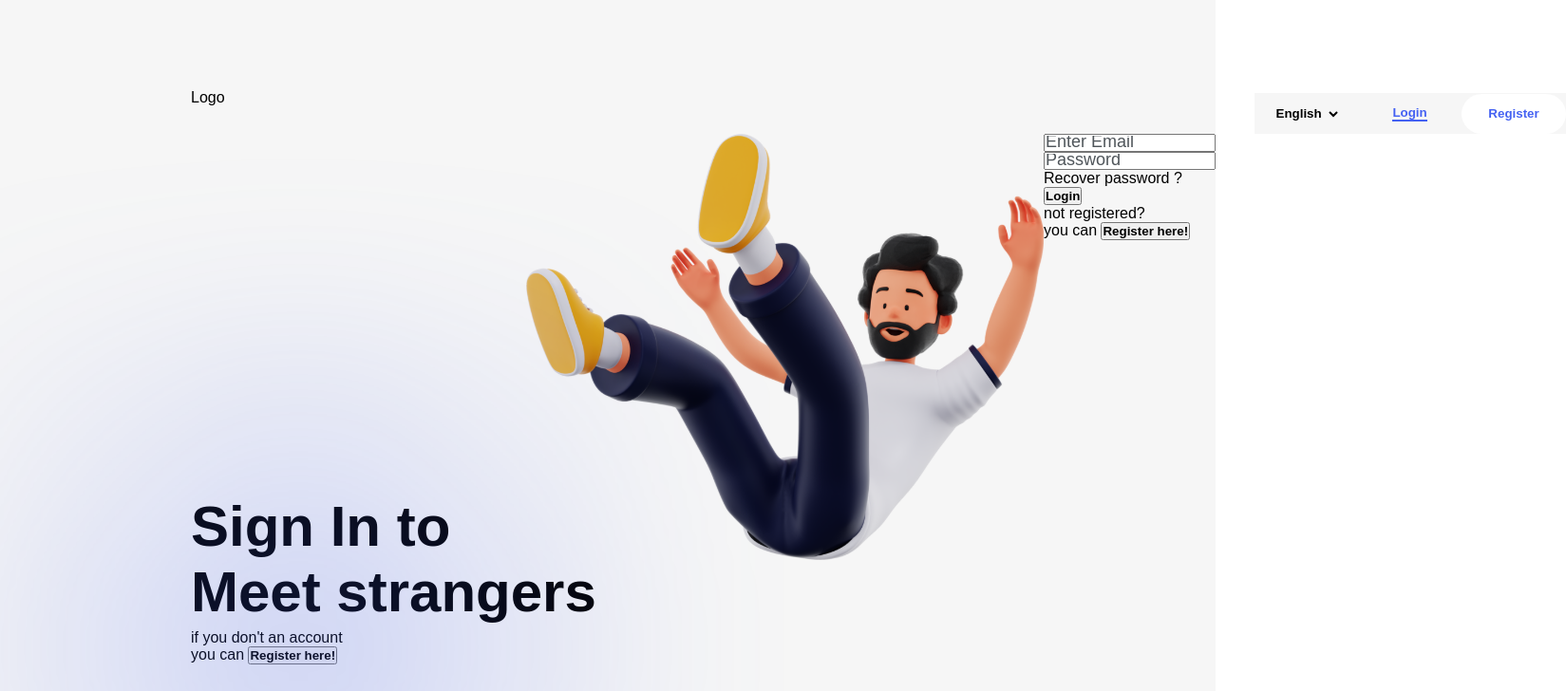
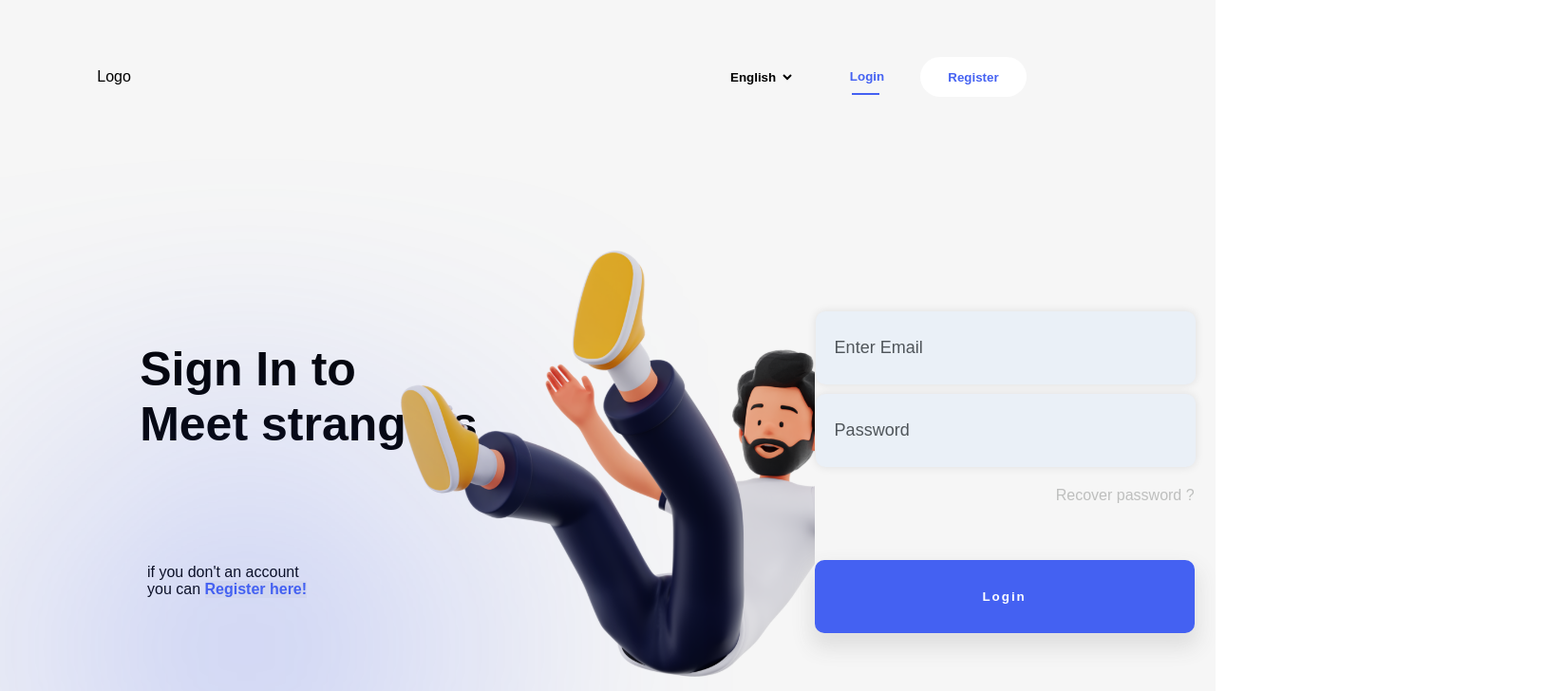
Before and after one commit to ahmadaurwahaj/avgo-client, a React (Create React App) app: page /login in a window 1280 px wide. Shown: the top 728 px of the page at 95% size, 1649 px wide, since content can reach past the window. Built offline with nearby package versions, Linux system fonts and the light colour scheme.

Commit message:
login page Updated  UI

```diff
--- a/src/Pages/Components/Page/Login/index.js
+++ b/src/Pages/Components/Page/Login/index.js
@@ -4,7 +4,15 @@ import illustration from "../../../../assets/Pic.svg";
 function Login() {
   return (
     <div className={style.main}>
-      <nav className={style["main-nav"]}>
+
+
+      <nav className={style.mainNav}>
+
+<div className={style.leftBar}>
+<div className={style.logo}>Logo</div>
+
+</div>
+<div className={style.rightBar}>
         <div className={style.lng}>
           <select className={style.Language} id="language">
             <option value="eng">English</option>
@@ -14,88 +22,94 @@ function Login() {
         </div>
 
         <div className={style.log}>
-          <button className={style.login2}>Login</button>
+          <button className={style.login2}>Login
+          </button>
         </div>
+
         <div className={style.reg}>
-          <button className={style.register}>Register</button>
+          <button className={style.register}>Register
+          </button>
+        </div>
         </div>
       </nav>
-      <div className={style.flexbox_container}>
-        <div className={`${style.flex_item} ${style["flex_item-1"]}`}>
-          <div className={style.logo}>Logo</div>
 
-          <div className={style.meet_strangers}>
-            <b className={style["sign-in-to-container"]}>
-              <p className={style["sign-in-to"]}>Sign In to</p>
-              <p className={style["meet-strangers"]}>Meet strangers</p>
+      <div className={style.bottomContent}>
+
+        <div className={style.istItem}>
+        <div className={style.meetStrangers}>
+            <b>
+              <p >Sign In to</p>
+              <p >Meet strangers</p>
+              <div className={style.bckColor}></div>
             </b>
           </div>
-          <div className={style.bck_color}></div>
 
-          <div className="reg_here">
-            <p className="sign-in-to">
-              <span className="if-you-dont">if you don't an account</span>
+
+          <div className={style.regHere}>
+            <p >
+              <span>if you don't an account</span>
             </p>
 
-            <p>
-              <span className="if-you-dont">{`you can `}</span>
-              <button className="register-here">
-                {" "}
-                <b>Register here!</b>
+            <p >
+              <span>{`you can `}</span>
+              <button className={style.register_here}> <b>Register here!</b>
               </button>
             </p>
           </div>
+
+
+
+        </div>
+        <div className={style.secItem}>
+        <img className="background-icon" alt="bg_img" src={illustration} />
+
         </div>
 
-        <div className="flex_item flex_item-2">
-          <img className="background-icon" alt="bg_img" src={illustration} />
-        </div>
 
-        <div className="flex_item flex_item-3">
-          <div className="form">
-            <div>
-              <input
-                className="enter-email"
-                type="text"
-                placeholder="Enter Email"
-                color="black"
-              />
+
+        <div className={style.thrItem}>
+          <div className={style.form}>
+
+
+        <div>
+              <input className={style.enterEmail} type="text" placeholder="Enter Email" color="black" />
+
             </div>
 
             <div>
-              <input
-                className="password"
-                type="password"
-                placeholder="Password"
-              />
+              <input className={style.password} type="password" placeholder="Password" />
             </div>
+            <div>
+            <p className={style.rec_pass}>Recover password ?</p>
           </div>
 
           <div>
-            <p className="rec_pass">Recover password ?</p>
+            <button className={style.loginBtn}><b>Login</b></button>
           </div>
 
-          <div>
-            <button className="login-btn">
-              <b>Login</b>
-            </button>
+          <div
+            className={style.notRegistered}>not registered?
+          </div>
+          <div className={style.regs_here}>
+            <p >
+              <span>{`you can `}</span>
+              <button className={style.register_Here2}> <b>Register here!!</b>
+              </button>
+            </p>
+
           </div>
 
-          <div className="not-registered">not registered?</div>
+          </div>
 
-          <div className="regs_here">
-            <p>
-              <span className="you-can">{`you can `}</span>
-              <button className="register-here">
-                {" "}
-                <b>Register here!</b>
-              </button>
-            </p>
-          </div>
         </div>
+
       </div>
+
+
+
     </div>
   );
+
 }
 
 // return <div>Login Page by me</div>;
--- a/src/Pages/Components/Page/Login/login.module.css
+++ b/src/Pages/Components/Page/Login/login.module.css
@@ -5,69 +5,98 @@
     }
     .main{
         display: flex;
-    justify-content:space-evenly;
         flex-flow:row wrap;
         width: 100%;
+        height: 100vh;
         font-family: 'Gilroy-Light', sans-serif;
         background-color: #f6f6f6;
+    }
 
-}
-    .main-nav{
+    .mainNav{
 
-        width: 328px;
-        height: 43px;
-        margin-top: 98px;
-
-        margin-right: 199px;
-        margin-left: 1321px;
+        width: 100%;
+        height: 42px;
+        margin-top: 60px;
         display: flex;
-
         justify-content: space-between;
         align-items: center;
         background-color: #f6f6f6;
     }
+    .leftBar{
+        display: flex;
+        justify-content: center;
+        align-items: center;
+        width: 20%;
+        height: 42px;
+        background-color: #f6f6f6;
+    }
+    .rightBar{
+        display: flex;
+        margin-right: 199px;
+        justify-content: flex-end;
+        align-items: center;
+       width: 70%;
+       background-color: #f6f6f6;
 
-    .flexbox_container{
+    }
+
+    .bottomContent{
         display: flex;
-        flex-flow:row wrap;
+        width: 100%;
+        background-color: #f6f6f6;
+    }
 
-        align-items: stretch;
-        width: 100%;
+    .istItem{
+        display: flex;
+        flex-direction: column;
+        justify-content: space-around;
+        margin: auto;
+        width: 33%;
+        background-color: #f6f6f6;
 
-        justify-content: space-evenly;
+    }
+    .secItem{
+    display: flex;
+    width: 34%;
+    flex-direction:column;
+    justify-content:center;
+    align-items: flex-start;
+    }
+
+    .thrItem{
+display: flex;
+margin-top: 225px;
+width: 33%;
+flex-direction: column;
 background-color: #f6f6f6;
+
+    }
+.form{
+    background-color: #f6f6f6;
+}
+    .logo{
+
+
+    }
+
+    .log{
+        width: 112px;
+        height: 42px;
+
+        display: flex;
+        justify-content: center;
+    }
+    .lng{
+        width: 112px;
+        height: 42px;
+        display: flex;
+        justify-content: center;
+    }
 
 
 
-    }
-    .flex_item{
-        width: 300px;
-       display: flex;
-       flex-direction: column;
-        margin:10px;
-       background-color: #f6f6f6;
 
 
-    }
-.flex_item-1{
-height: 1080px;
-width: 90px;
-margin-top: -47px;
-margin-left: 201px;
-display: flex;
-flex-direction: column;
-align-self: flex-start;
-flex-grow: 1;
-}
-
-.logo{
-
-  border: none;
-    width: 100px;
-    height: 100px;
-    margin-right: 145px;
-
-}
 .login2{
     background-color:#f6f6f6;
     border: none;
@@ -78,8 +107,12 @@ flex-grow: 1;
     content:" ";
     display: block;
     height: 2px;
-    width: 100%;
+    width: 80%;
     background-color: #4461F2;
+    position: relative;
+    top: 10px;
+    margin-left: 2px;
+
 }
 .login2:hover::after{
     content:" ";
@@ -104,60 +137,47 @@ flex-grow: 1;
     background-color: white;
     display: flex;
     border-radius: 12px;
-
     padding: 8px 18px;
     font-size: 16px;
   font-weight: 700;
     cursor: pointer;
     border-radius: 100px;
-
     justify-content: center;
 }
-.log{
-    width: 112px;
-    height: 42px;
 
-    display: flex;
-    justify-content: center;
-}
-.lng{
-    width: 112px;
-    height: 42px;
-    display: flex;
-    justify-content: center;
-}
 .register{
     background-color:#ffffff;
     color: #4562f2 ;
     border: none;
-
     font-weight: bold;
     font-family: 'Gilroy-Bold', sans-serif;
 }
-.meet_strangers{
-    width: 461px;
-    height: 469px;
+.meetStrangers{
+    width: 590px;
+    height: 141px;
     display: flex;
-    align-items:flex-end;
-    padding-bottom: 5px;
-    font-size: 60px;
+    justify-content: center;
+    align-items: center;
+    margin-left: 30px;
+    font-size: 50px;
 
 
 }
-.reg_here{
+.regHere{
+    display: flex;
+    flex-direction: column;
+    justify-content:flex-end;
     width: 290px;
-    height: 63px;
-    margin-top: 68px;
-    border: none;
+    height: 141px;
+    margin-left:155px ;
 }
 
-.bck_color{
+.bckColor{
     width: 226px;
     height: 226px;
     background: #4461F2;
     filter: blur(158.5px);
     border-radius: 50px;
-
     position: absolute;
     bottom: 5px;
 
@@ -165,30 +185,13 @@ flex-grow: 1;
 }
 
 
-.flex_item-2{
 
-
-display: flex;
-margin-top: 350px;
-align-self: flex-start;
-align-items: center;
-flex-grow: 1;
-display: flex;
-align-items: center;
-
-}
-.background-icon{
+.background_icon{
     width: 545px;
     height: 449px;
 }
 
-.flex_item-3{
 
-    flex-grow: 1;
-    display: flex;
-
-
-}
 
 
  .bottom_content{
@@ -198,21 +201,10 @@ align-items: center;
 
 
     }
-.form{
-    width: 402px;
-    height: 179px;
-    margin-top: 325px;
-    flex-direction: column;
 
-    display: flex;
-
-    justify-content: space-between;
-
-}
-.enter-email{
+.enterEmail{
     width:400px;
     height: 77px;
-
     border-style: none;
     margin-top: 1px;
     margin-left: 1px;
@@ -229,8 +221,6 @@ align-items: center;
 
 }
 
-
-
 ::placeholder{
 
     color: #4F555A;
@@ -245,6 +235,7 @@ align-items: center;
     height: 77px;
     margin-bottom: 1px;
     margin-left: 1px;
+    margin-top: 10px;
     border-style: none;
     background-color: #eaf0f7;
     font-family: 'Gilroy-Light', sans-serif;
@@ -253,23 +244,18 @@ align-items: center;
     padding: 20px;
      font-size: medium;
 
-
 }
 
 .rec_pass{
     width:400px;
     height: 77px;
-
     color: #bebfbe;
     font-family:sans-serif;
-
     display: flex;
     justify-content: flex-end;
-
     margin-top: 20px;
 }
-.login-btn{
-    cursor:pointer;
+.loginBtn{
     width: 400px;
     height: 77px;
     border-radius: 10px;
@@ -284,19 +270,19 @@ font-family:sans-serif;
     box-shadow: 0 12px 21px 4px rgba(223,223,223);
 
 }
-.not-registered{
+.notRegistered{
     width: 400px;
     height: 77px;
-
     display: flex;
     align-items: center;
     justify-content: center;
     text-align: center;
+    margin-top: 53px;
     color: #bebfbe;
 
 }
 
-.not-registered::before{
+.notRegistered::before{
     content:" ";
     display: block;
     height: 2px;
@@ -305,13 +291,12 @@ font-family:sans-serif;
     left: 0;
     background: #DFDFDF;
 }
-.not-registered::after{
+.notRegistered::after{
     content:" ";
     height: 2px;
     width: 130px;
     background: #DFDFDF;
     display: block;
-
     top: 50%;
     right: 0;
 }
@@ -321,6 +306,7 @@ font-family:sans-serif;
     height: 63px;
     display: flex;
     margin-left: 2px;
+    margin-top: 15px;
     justify-content: flex-start;
     align-items: center;
     border: none;
@@ -332,21 +318,15 @@ font-family:sans-serif;
     font-size: large;
     font-family: sans-serif;
 }
-.register-here{
+.register_here{
     font-size: medium;
     border: none;
     color: #4461f2;
     font-weight: bold;
 }
-
-
-
-.container{
-
-    display: flex;
-    flex-grow: 1;
-    flex-direction: column;
-    background-color: rgb(180, 180, 210);
-    align-self:center ;
-
+.register_Here2{
+    font-size: medium;
+    border: none;
+    color: #4461f2;
+    font-weight: bold;
 }
```
Lines whose indentation alone changed are shown as unchanged.
